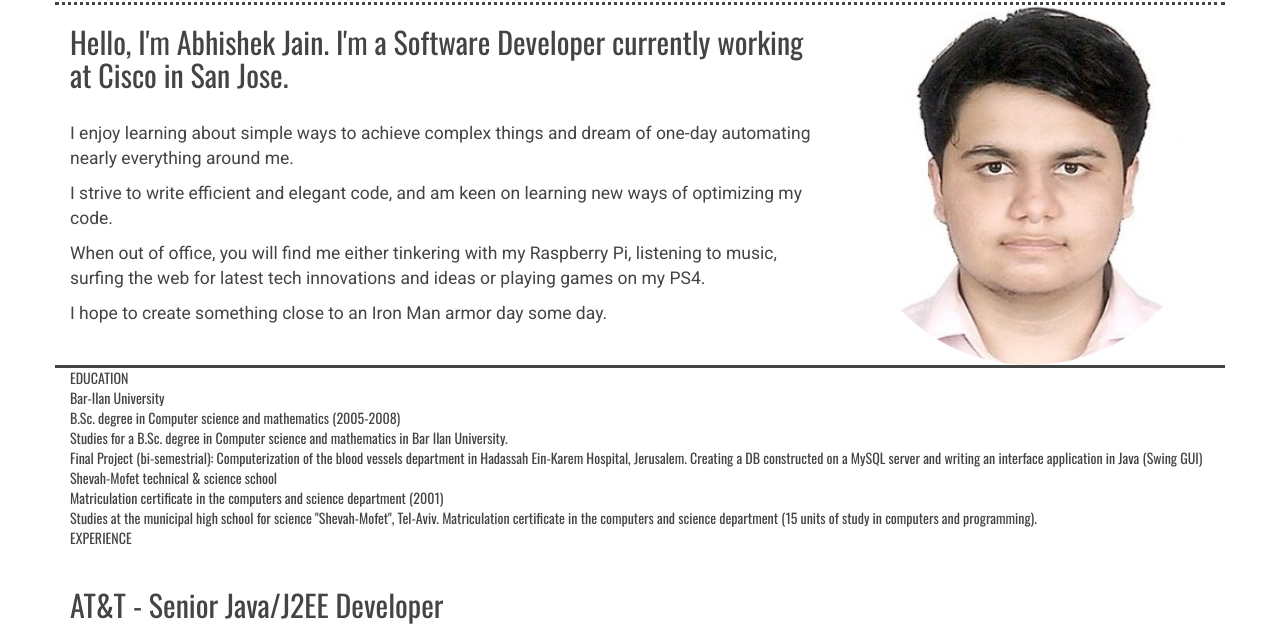
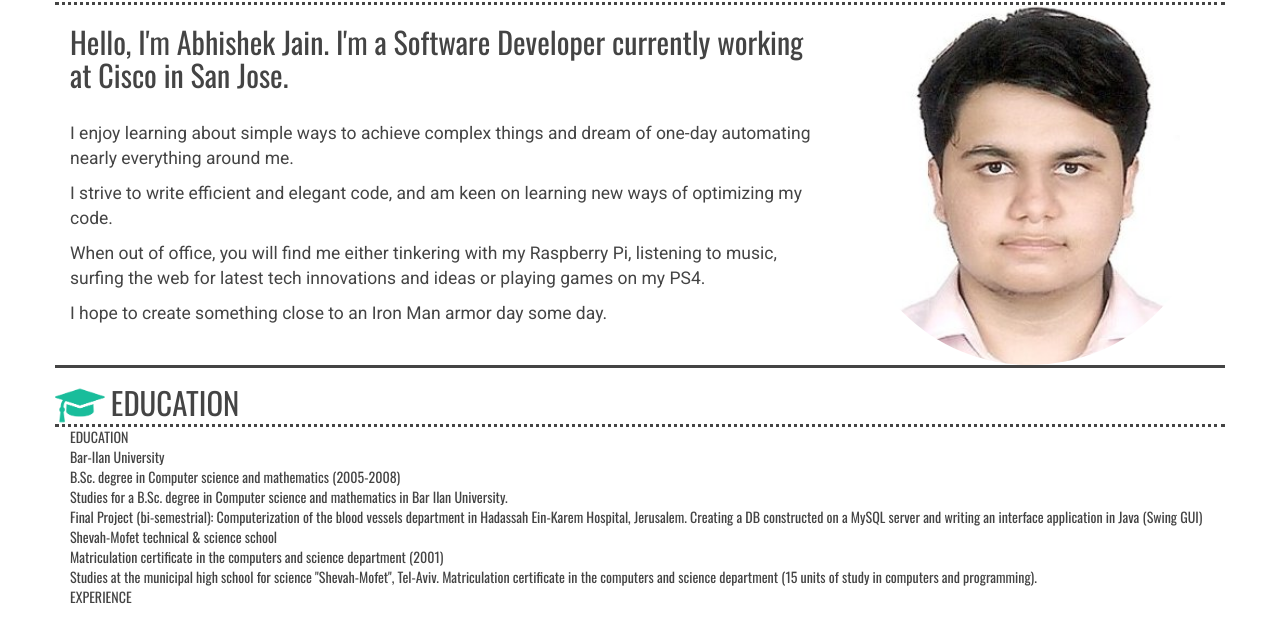
Before and after one commit to abhishekjain1991-zz/abhishekjain1991.github.io, a plain HTML site: page index.html in a window 1280 px wide. Shown: the part 226-858 px from the top of the page. Drawn offline with nearby package versions, Linux system fonts and the light colour scheme.

Commit message:
Adding Education Section

```diff
--- a/css/style.css
+++ b/css/style.css
@@ -58,7 +58,15 @@ h1{
 
 }
 
-.about-me-text{
+.education-img {
+	max-width: 50px;
+	max-height: 50px;
+	margin-right: 0.5%;
+	margin-top: 0.65%;
+
+}
+
+.about-me-text, .education-text{
 	font-size: 220%;
 	font-weight: normal;
 }
--- a/index.html
+++ b/index.html
@@ -18,6 +18,9 @@ This is merely a modification and a very small extension of Mrs. Olga Yasovsky's
 		<script type="text/javascript" src="./js/jquery.min.js"></script>
 		<script type="text/javascript" src="./js/jquery.preload.min.js"></script>
 		<script type="text/javascript" src="./js/functions.js"></script>
+
+
+
 </head
     <body class=" __plain_text_READY__">
 		<div id="main" class ="container">
@@ -42,6 +45,10 @@ This is merely a modification and a very small extension of Mrs. Olga Yasovsky's
 						<p>I enjoy learning about simple ways to achieve complex things and dream of one-day automating nearly everything around me.</p> <p>I strive to write efficient and elegant code, and am keen on learning new ways of optimizing my code.</p><p>When out of office, you will find me either tinkering with my Raspberry Pi, listening to music, surfing the web for latest tech innovations and ideas or playing games on my PS4.</p><p id = "some-day">I hope to create something close to an Iron Man armor day some day.</p>
 					</div>
 				</div>
+			</div>
+			<div class = "row about-me-header no-gutter">
+				<img src="./images/education-icon.png" class="img-responsive col-md-2 col-xs-2 education-img" alt= "Graduation Cap Image">
+				<div class = "col-md-10 col-xs-10 education-text">EDUCATION</div>
 			</div>
 			<div id="education" class="content">
 				<div class="content-category"><span class="content-icon" id="edu-icon"></span>EDUCATION</div>
```
Also changed, not shown: images/education-icon.png (added), 2 other files.
